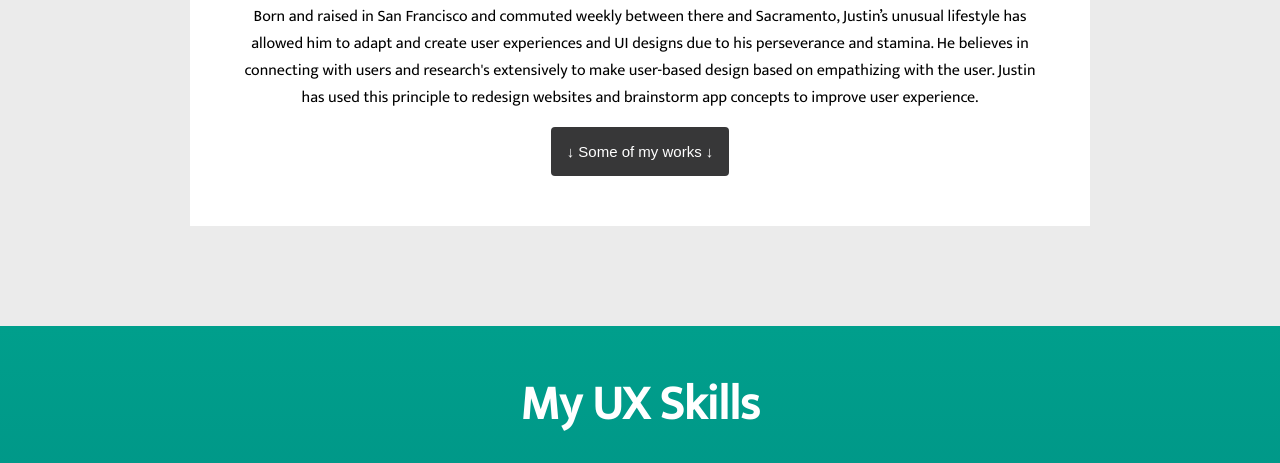
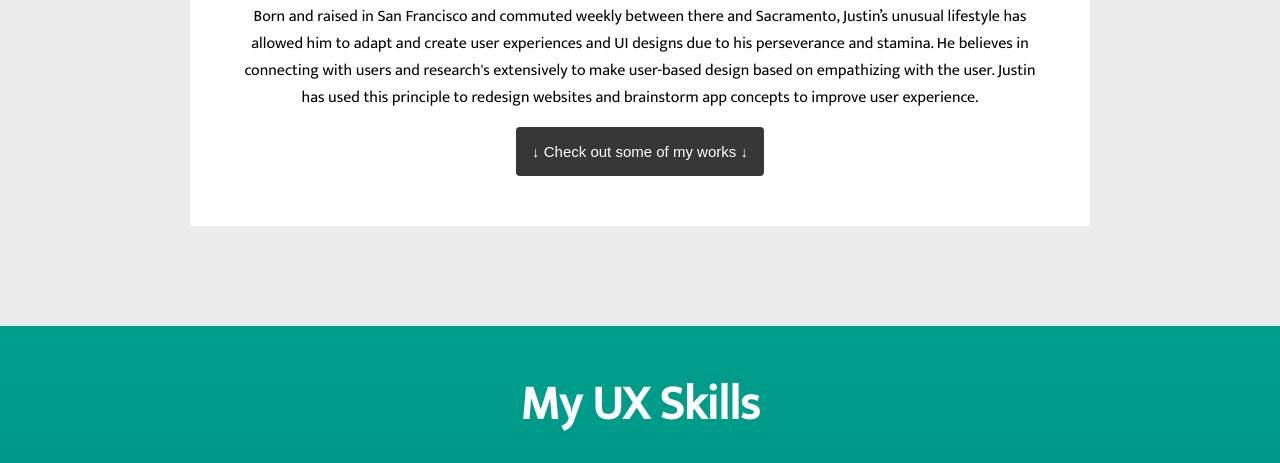
Before and after one commit to jush739/UX_UI_HW_19, a plain HTML site: page index.html in a window 1280 px wide. Shown: the part 1056-1519 px from the top of the page. Drawn offline with nearby package versions, Linux system fonts and the light colour scheme; a web font is replaced by a local one.

Commit message:
updated the view project button

```diff
--- a/index.html
+++ b/index.html
@@ -30,7 +30,7 @@
           user. Justin has used this principle to redesign websites and
           brainstorm app concepts to improve user experience.
         </p>
-        <button id="scrollToWorksSectionButton" class="viewButton">↓ Some of my works ↓</button>
+        <button id="scrollToWorksSectionButton" class="viewButton">↓ Check out some of my works ↓</button>
       </div>
     </section>
 
```
